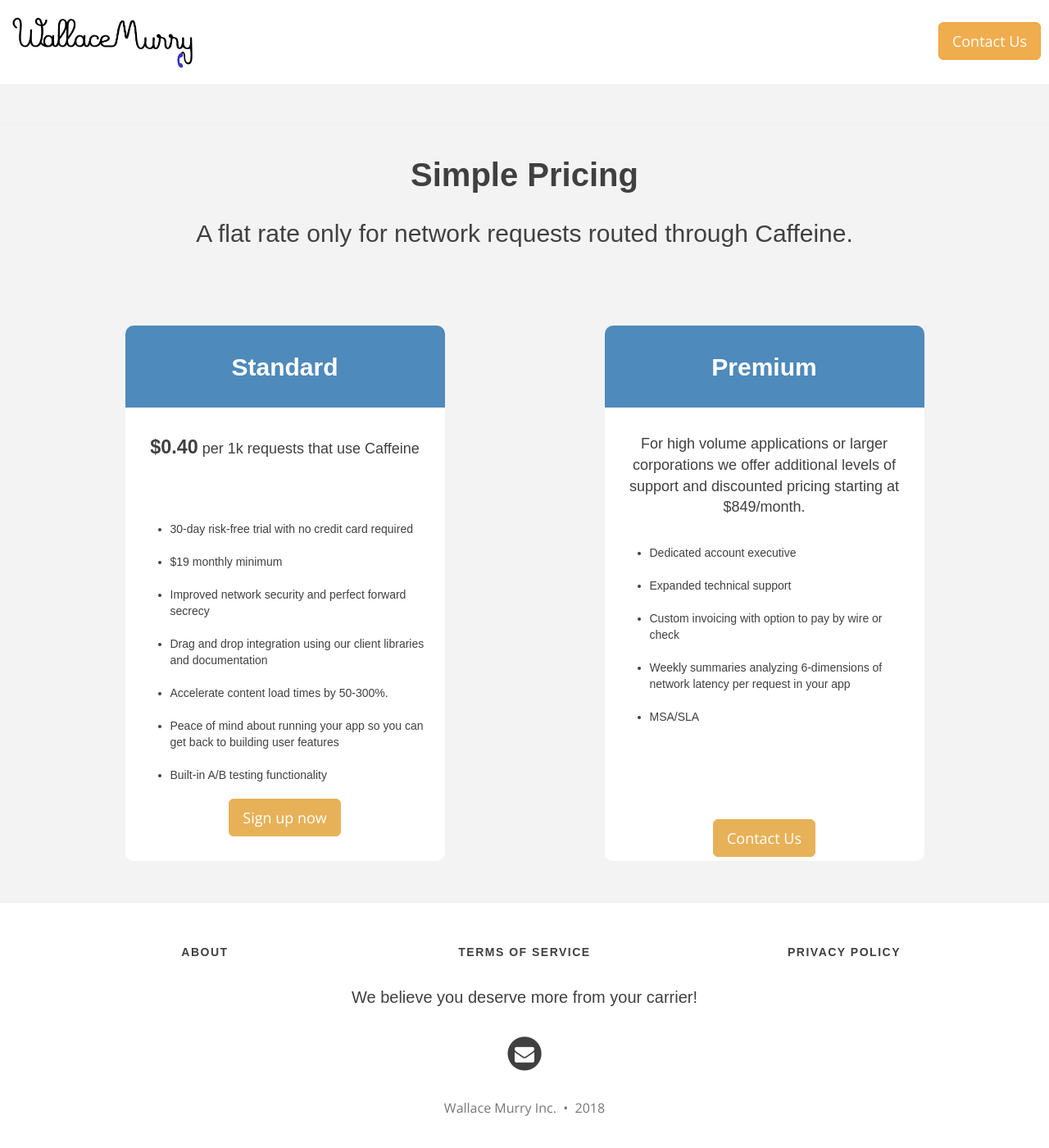
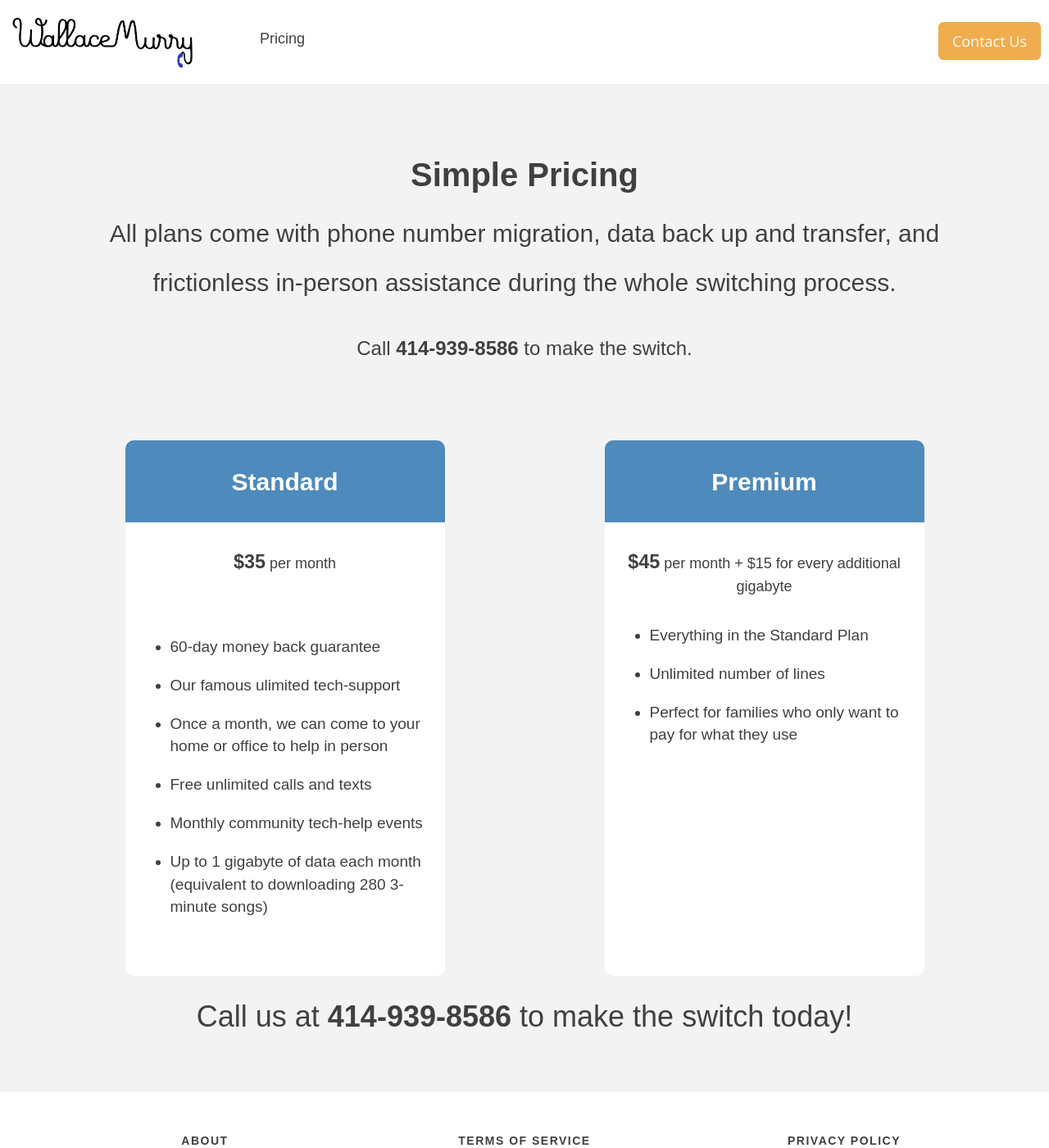
Before and after one commit to jalague/wallacemurry, a Jekyll site: the page built from pricing/index.html, in a window 1280 px wide and 1400 px high. Shown: the whole window at 82% size. Built offline with Jekyll 4.4.1, drawn with Linux system fonts in a browser that asks for light colours; nearby versions of some CDN libraries.

Commit message:
Add pricing page

```diff
--- a/_config.yml
+++ b/_config.yml
@@ -17,14 +17,14 @@ baseurl: ""
 title: Wallace Murry
 
 # Short description of your site
-description: The mobile network for seniors
+description: We offer phone plans with hands-on support
 
 # --- Navigation bar options --- #
 
 # List of links in the navigation bar
-#navbar-links:
+navbar-links:
  # Blog: "blog"
- # Pricing: "pricing"
+  Pricing: "pricing"
  # Benefits: "benefits"
 #  Benefits: "benefits"
 
--- a/css/custom.css
+++ b/css/custom.css
@@ -391,7 +391,7 @@ h1#pricing-header {
 
 #pricing-tiers li {
   margin-bottom: 20px;
-  font-size: 14px;
+  font-size: 19px;
 }
 
 #pricing-section .subtitle, #benefits-section .subtitle {
--- a/pricing/index.html
+++ b/pricing/index.html
@@ -1,7 +1,7 @@
 ---
 layout: base
-title: Caffeine's Pricing
-subtitle: Learn how much Caffeine costs. Caffeine is a iOS-specific network protocol with a drag and drop integration.
+title: Wallace Murry Phone Plans
+subtitle: Discover Wallace Murry's phone plans to get the most out of your phone and technology.
 ---
 
 
@@ -14,7 +14,10 @@ subtitle: Learn how much Caffeine costs. Caffeine is a iOS-specific network prot
       <div class="container">
         <header>
       <h1 id="pricing-header">Simple Pricing</h1>
-      <h2 class="subtitle">A flat rate only for network requests routed through Caffeine. </h2>
+      <h2 class="subtitle">All plans come with phone number migration, data back up and transfer, and frictionless in-person assistance during the whole switching process.</h2>
+
+      <h3 class="subtitle">Call <b>414-939-8586</b> to make the switch.</h3>
+
     </header>
     <div class="row">
     <div id="pricing-tiers" class="center-block">
@@ -24,21 +27,21 @@ subtitle: Learn how much Caffeine costs. Caffeine is a iOS-specific network prot
       </div>
       <div class="inner">
         <div class="pricing-plan-sub-head">
-          <span class="price-value">$0.40</span><span class="description">
-          per 1k requests that use Caffeine
+          <span class="price-value">$35</span><span class="description">
+          per month
         </span>
         </div>
         <ul style="text-align:left;">
-          <li>30-day risk-free trial with no credit card required</li>
-          <li>$19 monthly minimum</li>
-          <li>Improved network security and perfect forward secrecy</li>
-          <li>Drag and drop integration using our client libraries and documentation</li>
-          <li>Accelerate content load times by 50-300%. </li>
-          <li>Peace of mind about running your app so you can get back to building user features</li>
-          <li>Built-in A/B testing functionality</li>
+          <li>60-day money back guarantee</li>
+          <li>Our famous ulimited tech-support</li>
+          <li>Once a month, we can come to your home or office to help in person</li>
+          <li>Free unlimited calls and texts</li>
+          <li>Monthly community tech-help events </li>
+          <li>Up to 1 gigabyte of data each month (equivalent to downloading 280 3-minute songs)</li>
         </ul>
-        <br />
+        <!--
         <a class="btn-default btn btn-lg" href="/sign-up?standard">Sign up now</a>
+      -->
 
       </div>
     </div>
@@ -50,24 +53,26 @@ subtitle: Learn how much Caffeine costs. Caffeine is a iOS-specific network prot
       <div class="inner">
         <div class="pricing-plan-sub-head">
           <span class="description">
-            For high volume applications or larger corporations we offer additional levels of support and discounted pricing starting at $849/month.
+            <span class="price-value">$45</span><span class="description">
+          per month + $15 for every additional gigabyte
+        </span>
         </span>
         </div>
         <ul style="text-align:left;">
-          <li>Dedicated account executive</li>
-          <li>Expanded technical support</li>
-          <li>Custom invoicing with option to pay by wire or check</li>
-          <li>Weekly summaries analyzing 6-dimensions of network latency per request in your app</li>
-          <li>MSA/SLA</li>
+          <li>Everything in the Standard Plan</li>
+          <li>Unlimited number of lines</li>
+          <li>Perfect for families who only want to pay for what they use</li>
         </ul>
-        <br />
+        <!--
         <a class="btn-default btn btn-lg" href="/contact-us?premium">Contact Us</a>
-
+-->
       </div>
     </div>
     </div>
 
+
 </div>
+      <h1 class="subtitle">Call us at <b>414-939-8586</b> to make the switch today!</h1>
 
 </div>
 </section>
```
